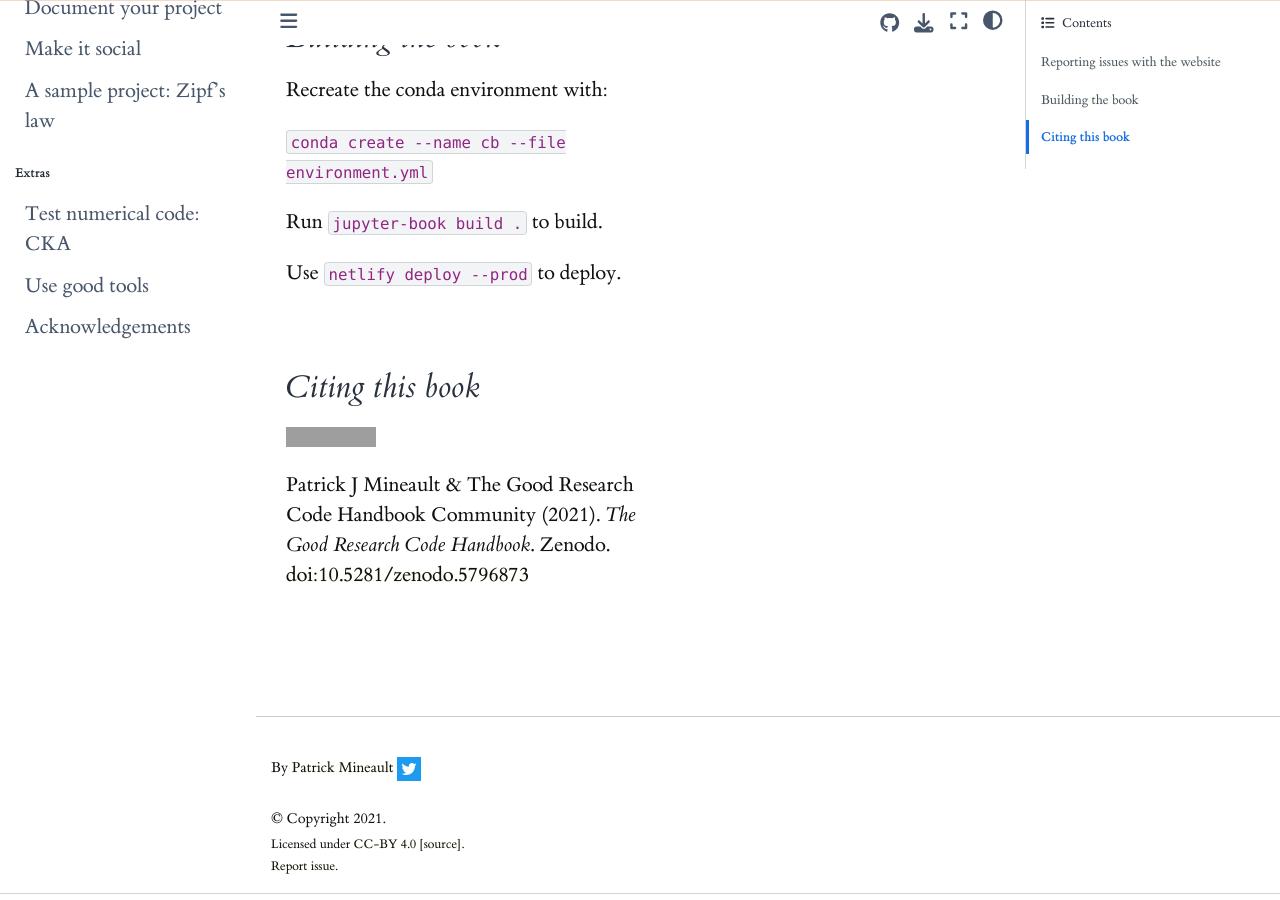
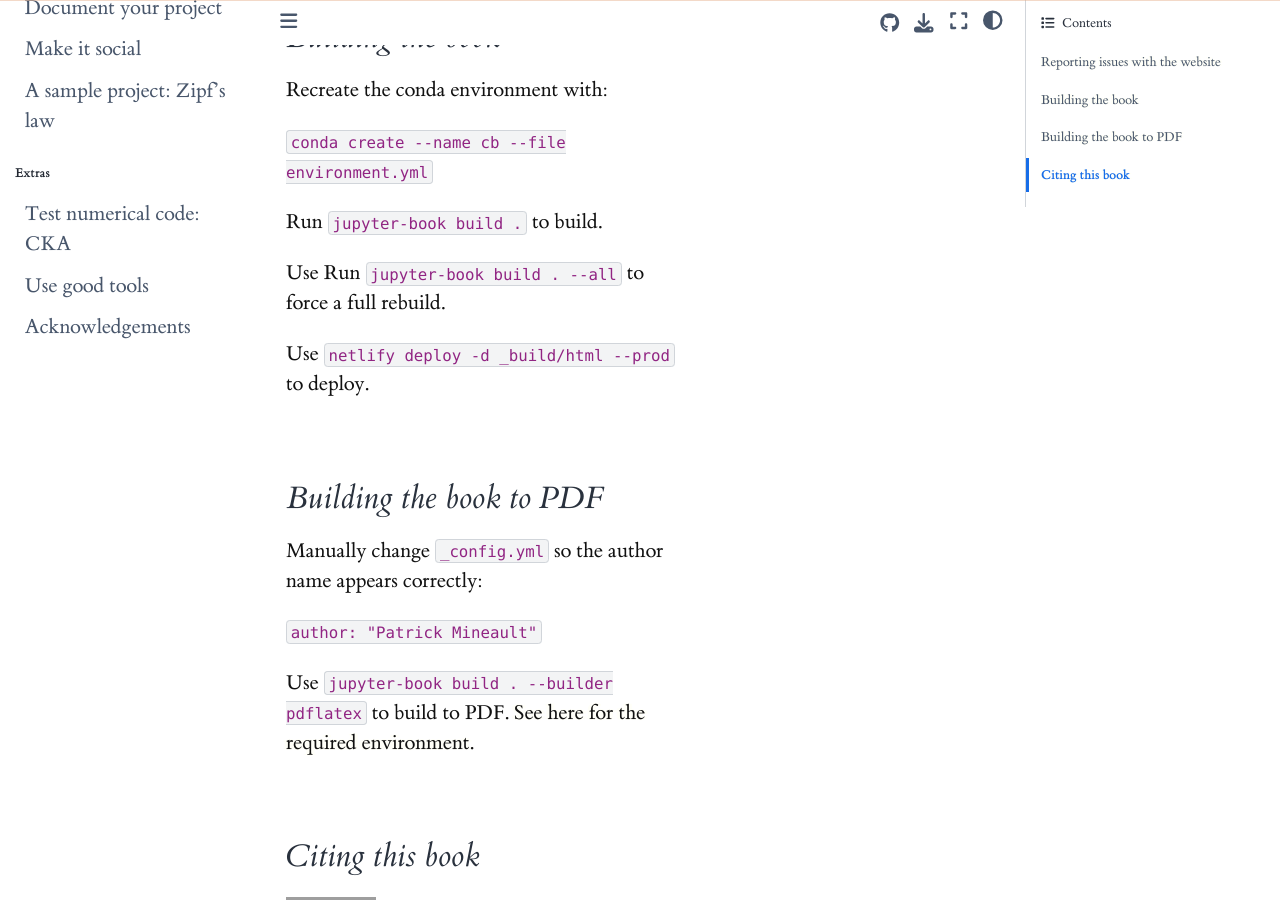
Before and after one commit to patrickmineault/codebook, a Jupyter Book: the page built from README.md, in a window 1280 px wide and 900 px high, scrolled down 564 px. Built offline with Jupyter Book 1.0.4 settings and Sphinx 7.4.7 and the Sphinx Book theme 1.1.4, drawn with Linux system fonts in a browser that asks for light colours; grey boxes are pictures that could not be loaded.

```diff
--- a/README.md
+++ b/README.md
@@ -14,10 +14,20 @@ Recreate the conda environment with:
 
 Run `jupyter-book build .` to build.
 
-Use `netlify deploy --prod` to deploy.
+Use Run `jupyter-book build . --all` to force a full rebuild.
+
+Use `netlify deploy -d _build/html --prod` to deploy.
+
+## Building the book to PDF
+
+Manually change `_config.yml` so the author name appears correctly:
+
+`author: "Patrick Mineault"`
+
+Use `jupyter-book build . --builder pdflatex` to build to PDF. [See here for the required environment](https://jupyterbook.org/advanced/pdf.html).
 
 ## Citing this book
 
 <img data-toggle="modal" data-target="[data-modal='10.5281-zenodo.5796873']" src="https://zenodo.org/badge/398390273.svg" alt="10.5281/zenodo.5796873" />
 
-Patrick J Mineault & The Good Research Code Handbook Community (2021). *The Good Research Code Handbook*. Zenodo. [doi:10.5281/zenodo.5796873](https://dx.doi.org/10.5281/zenodo.5796873)
+Patrick J Mineault & The Good Research Code Handbook Community (2021). _The Good Research Code Handbook_. Zenodo. [doi:10.5281/zenodo.5796873](https://dx.doi.org/10.5281/zenodo.5796873)
```
Also changed, not shown: index.md (+1 -1 lines), 1 other file.
